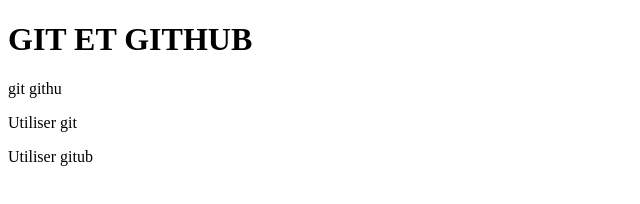
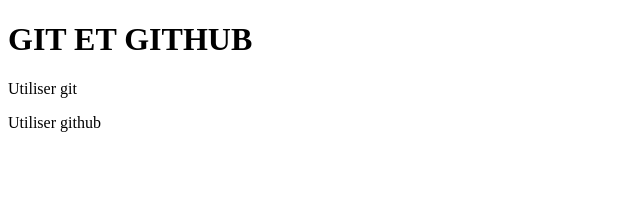
Before and after one commit to Ev-S101/git-test1, a plain HTML site: page index.html in a window 1280 px wide. Shown: the whole page, without its empty margins (0-640 px from the left). Drawn offline with Linux system fonts and the light colour scheme.

Commit message:
deuxieme commit

```diff
--- a/index.html
+++ b/index.html
@@ -7,8 +7,7 @@
 </head>
 <body>
     <h1>GIT ET GITHUB</h1>
-    <p>git githu</p>
     <p>Utiliser git</p>
-    <p>Utiliser  gitub</p>
+    <p>Utiliser  github</p>
 </body>
 </html>
```
